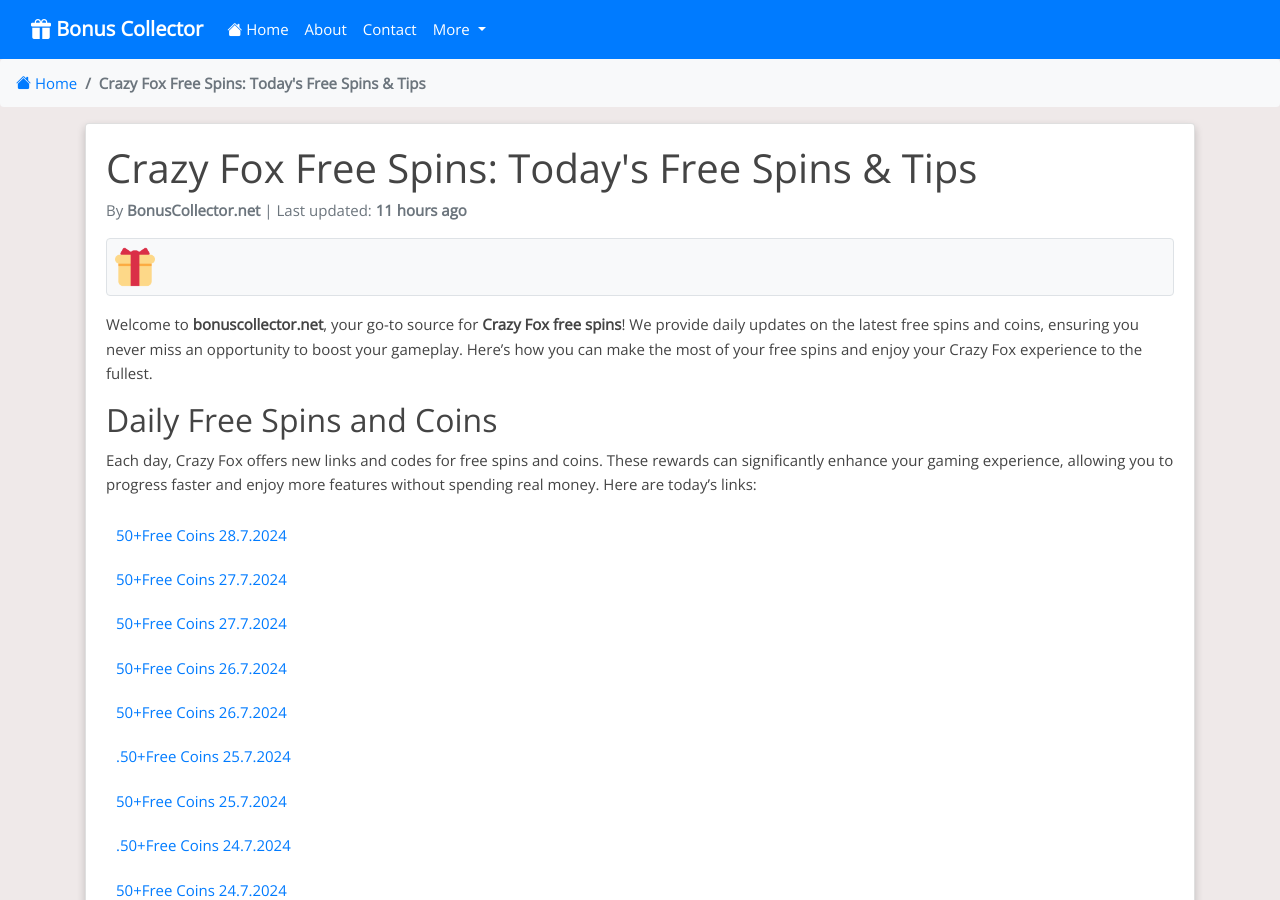
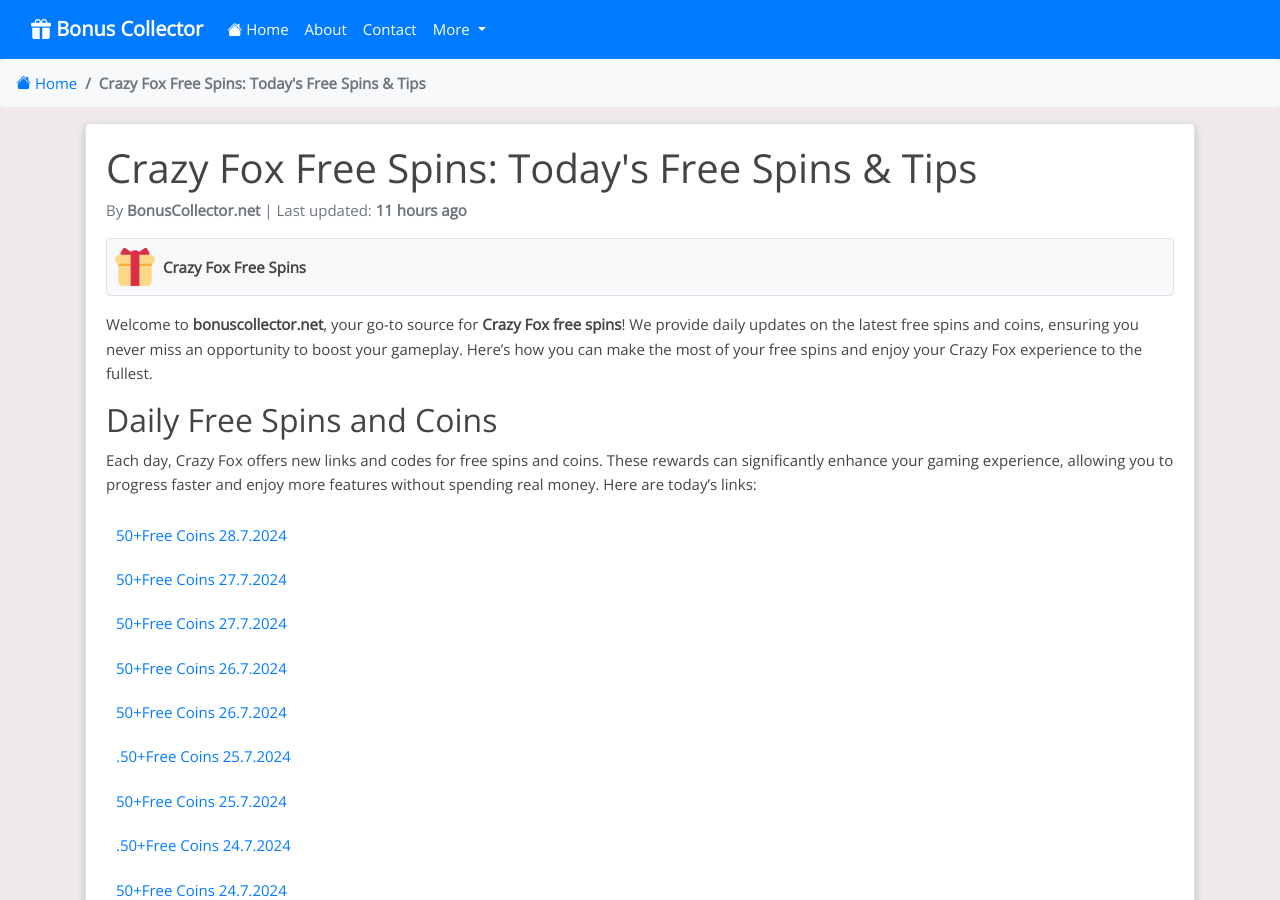
Before and after one commit to Prollad99/bs-net, a Jekyll site: the page built from _posts/2024-07-04-crazy-fox.md, in a window 1280 px wide and 900 px high. Built offline with Jekyll 4.4.1, drawn with Linux system fonts in a browser that asks for light colours; nearby versions of some CDN libraries; comment, search, counter and statistics services are not loaded.

Commit message:
Update 2024-07-04-crazy-fox.md

```diff
--- a/_posts/2024-07-04-crazy-fox.md
+++ b/_posts/2024-07-04-crazy-fox.md
@@ -9,6 +9,8 @@
 permalink: /crazy-fox-free-spins/
 image: /assets/images/crazy-fox.webp
 include_file: crazy-fox.html
+manifest: /manifests/crazy-fox.json
+app_name: "Crazy Fox Free Spins"
 ---
 
 Welcome to **bonuscollector.net**, your go-to source for **Crazy Fox free spins**! We provide daily updates on the latest free spins and coins, ensuring you never miss an opportunity to boost your gameplay. Here’s how you can make the most of your free spins and enjoy your Crazy Fox experience to the fullest.
```
